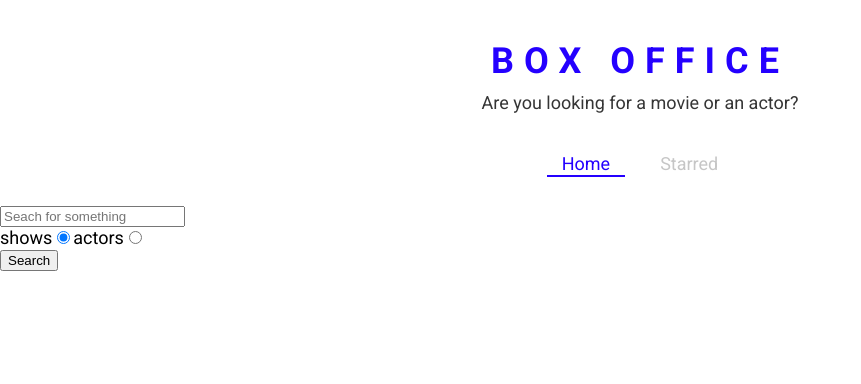
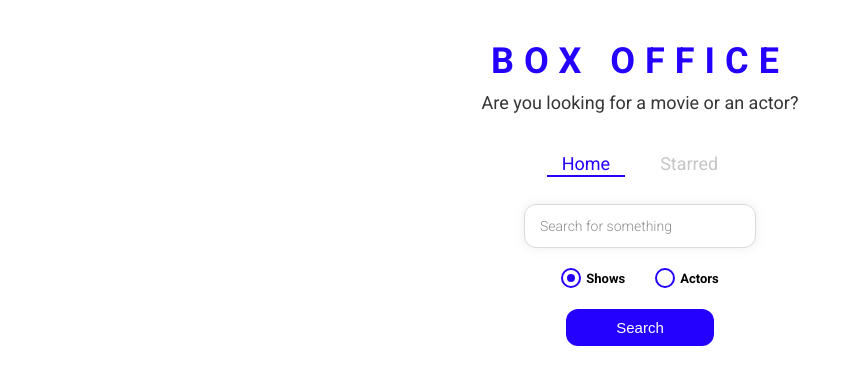
Before and after one commit to Shikha-28/box-office, a React (Create React App) app: page / in a window 1280 px wide. Shown: the top 384 px of the page, without its empty margins (0-861 px from the left). Built offline with nearby package versions, Linux system fonts and the light colour scheme.

Commit message:
styled the entire app

```diff
--- /dev/null
+++ b/src/components/CustomRadio.js
@@ -0,0 +1,66 @@
+import React from 'react';
+import styled from 'styled-components';
+
+const RadioWrapper = styled.label`
+  display: block;
+  position: relative;
+  padding-left: 25px;
+  cursor: pointer;
+  font-size: 13px;
+  user-select: none;
+  font-weight: 700;
+  line-height: 1.65;
+
+  input {
+    position: absolute;
+    opacity: 0;
+    cursor: pointer;
+  }
+
+  span {
+    position: absolute;
+    top: 0;
+    left: 0;
+    height: 16px;
+    width: 16px;
+    background-color: #fff;
+    border: 2px solid ${({ theme }) => theme.mainColors.blue};
+    border-radius: 50%;
+  }
+
+  input:checked ~ span {
+    background-color: #fff;
+    border: 2px solid ${({ theme }) => theme.mainColors.blue};
+  }
+
+  span:after {
+    content: '';
+    position: absolute;
+    display: none;
+  }
+
+  input:checked ~ span:after {
+    display: block;
+  }
+
+  span:after {
+    top: 4px;
+    left: 4px;
+    width: 8px;
+    height: 8px;
+    border-radius: 50%;
+    background: ${({ theme }) => theme.mainColors.blue};
+  }
+`;
+
+const CustomRadio = ({ label, ...restProps }) => {
+  return (
+    <RadioWrapper htmlFor={restProps.id}>
+      {label}
+      <input {...restProps} type="radio" />
+      <span />
+    </RadioWrapper>
+  );
+};
+
+export default CustomRadio;
--- /dev/null
+++ b/src/components/pages/Home.Styled.js
@@ -0,0 +1,49 @@
+import styled from 'styled-components';
+
+export const SearchInput = styled.input`
+  display: block;
+  font-family: 'Roboto', sans-serif;
+  width: 200px;
+  margin: auto;
+  outline: none;
+  padding: 13px 15px;
+  border: 1px solid #dbdbdb;
+  box-shadow: 0px 0px 10px 0px rgba(219, 219, 219, 0.5);
+  font-size: 14px;
+  border-radius: 12px;
+  color: #8d8d8d;
+
+  &::placeholder {
+    font-weight: 300;
+    color: #8d8d8d;
+  }
+`;
+
+export const RadioInputsWrapper = styled.div`
+  display: flex;
+  justify-content: center;
+  margin: 20px 0;
+
+  div {
+    margin: 0 15px;
+  }
+`;
+
+export const SearchButtonWrapper = styled.div`
+  text-align: center;
+  margin-bottom: 35px;
+
+  button {
+    color: #fff;
+    background-color: ${({ theme }) => theme.mainColors.blue};
+    margin: auto;
+    padding: 10px 50px;
+    font-size: 15px;
+    border: none;
+    outline: none;
+    border-radius: 12px;
+    &:hover {
+      cursor: pointer;
+    }
+  }
+`;
--- a/src/components/pages/Home.js
+++ b/src/components/pages/Home.js
@@ -5,18 +5,23 @@
 import { useLastQuery } from '../misc/custom-hooks';
 import ShowGrid from '../show/ShowGrid';
 
+import {
+  SearchInput,
+  RadioInputsWrapper,
+  SearchButtonWrapper,
+} from './Home.Styled';
+import CustomRadio from '../CustomRadio';
+
 const Home = () => {
   const [input, setInput] = useLastQuery();
   const [results, setResults] = useState(null);
   const [searchOption, setSearchOption] = useState('shows');
 
   const isShowsSearch = searchOption === 'shows';
-
   const onSearch = () => {
     apiGet(`/search/${searchOption}?q=${input}`).then(result => {
       setResults(result);
     });
-
   };
 
   const onInputChange = ev => {
@@ -25,16 +30,13 @@
 
   const onKeyDown = ev => {
     if (ev.keyCode === 13) {
-      onSearch()
+      onSearch();
     }
   };
 
-  const onRadioChange = ev =>{
+  const onRadioChange = ev => {
     setSearchOption(ev.target.value);
-
-  }
-
-   console.log(searchOption);
+  };
 
   const renderResults = () => {
     if (results && results.length === 0) {
@@ -42,50 +44,56 @@
     }
 
     if (results && results.length > 0) {
-      return results[0].show ?(
-      <ShowGrid data = {results}/>
+      return results[0].show ? (
+        <ShowGrid data={results} />
       ) : (
-         <ActorGrid data = {results} />
-
-       );
-       }
+        <ActorGrid data={results} />
+      );
+    }
 
     return null;
   };
 
-
   return (
     <MainPageLayout>
-      <input type="text"
-        placeholder="Seach for something"
-        onChange={onInputChange} onKeyDown={onKeyDown} value={input} />
+      <SearchInput
+        type="text"
+        placeholder="Search for something"
+        onChange={onInputChange}
+        onKeyDown={onKeyDown}
+        value={input}
+      />
 
-      <div>
-        <label htmlFor="shows-search">
-          shows
-    <input id="shows-search" type="radio"  value="shows"
-    checked ={isShowsSearch}
-     onChange={onRadioChange}/>
-        </label>
+      <RadioInputsWrapper>
+        <div>
+          <CustomRadio
+            label="Shows"
+            id="shows-search"
+            value="shows"
+            checked={isShowsSearch}
+            onChange={onRadioChange}
+          />
+        </div>
 
-        <label htmlFor="actors-search">
-          actors
-    <input id="actors-search" type="radio" value="people"
-    checked ={!isShowsSearch}
-     onChange={onRadioChange} />
-        </label>
-      </div>
+        <div>
+          <CustomRadio
+            label="Actors"
+            id="actors-search"
+            value="people"
+            checked={!isShowsSearch}
+            onChange={onRadioChange}
+          />
+        </div>
+      </RadioInputsWrapper>
 
-
-      <button type="button" onClick={onSearch}>
-        Search
-  </button>
+      <SearchButtonWrapper>
+        <button type="button" onClick={onSearch}>
+          Search
+        </button>
+      </SearchButtonWrapper>
       {renderResults()}
-
-
     </MainPageLayout>
   );
-
 };
 
-export default Home
+export default Home;
--- a/src/components/pages/Starred.js
+++ b/src/components/pages/Starred.js
@@ -1,5 +1,5 @@
 /* eslint-disable no-undef */
-import React, { useState } from 'react'
+import React, { useState, useEffect } from 'react'
 import MainPageLayout from '../MainPageLayout'
 import { useShows } from '../misc/custom-hooks';
 import { apiGet } from '../misc/config';
```
